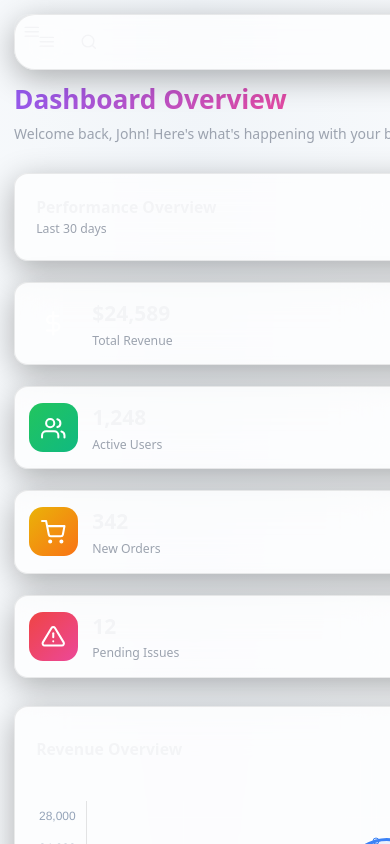
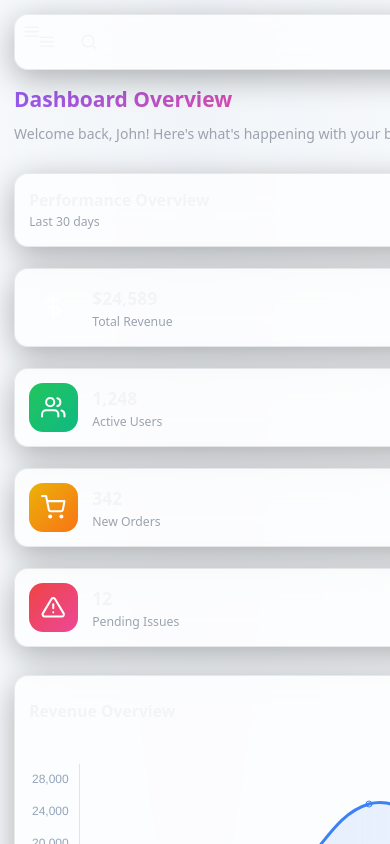
Before and after one commit to sommi991/QUANTUMFLOW-, a React (Vite) app: page / in a window 390 px wide. Shown: the top 844 px of the page. Built offline with nearby package versions, Linux system fonts and the light colour scheme.

Commit message:
Update index.css

```diff
--- a/src/index.css
+++ b/src/index.css
@@ -1,4 +1,3 @@
-
 @tailwind base;
 @tailwind components;
 @tailwind utilities;
@@ -365,6 +364,23 @@
   .animate-slide-up {
     animation: slide-up 0.6s ease-out;
   }
+
+  /* Chart Container */
+  .chart-container {
+    height: 250px;
+  }
+
+  @media (min-width: 640px) {
+    .chart-container {
+      height: 300px;
+    }
+  }
+
+  @media (min-width: 1024px) {
+    .chart-container {
+      height: 350px;
+    }
+  }
 }
 
 @layer utilities {
@@ -449,6 +465,74 @@
   .table-responsive {
     @apply -mx-4;
   }
+
+  /* Mobile First Improvements */
+  .container {
+    padding: 0 1rem;
+  }
+
+  .glass-card {
+    border-radius: 1rem;
+  }
+
+  .btn {
+    padding: 0.75rem 1rem;
+    font-size: 0.875rem;
+  }
+
+  .table th,
+  .table td {
+    padding: 0.75rem 0.5rem;
+    font-size: 0.875rem;
+  }
+
+  .chart-container {
+    height: 250px;
+  }
+
+  .stat-card {
+    padding: 1rem;
+  }
+}
+
+/* Extra Small Screens */
+@media (max-width: 400px) {
+  .text-3xl {
+    font-size: 1.5rem;
+  }
+
+  .text-2xl {
+    font-size: 1.25rem;
+  }
+
+  .text-xl {
+    font-size: 1.125rem;
+  }
+
+  .glass-card {
+    padding: 1rem;
+  }
+
+  .grid-cols-1 {
+    grid-template-columns: 1fr;
+  }
+}
+
+/* Touch-friendly tap targets */
+@media (hover: none) and (pointer: coarse) {
+  .btn,
+  button,
+  .nav-link,
+  .table tr {
+    min-height: 44px;
+    min-width: 44px;
+  }
+
+  input,
+  select,
+  textarea {
+    font-size: 16px !important;
+  }
 }
 
 /* Tablet styles */
@@ -507,6 +591,19 @@
   .print-only {
     display: block !important;
   }
+
+  /* Additional print styles */
+  body {
+    background: white !important;
+    color: black !important;
+  }
+
+  .glass-card {
+    box-shadow: none !important;
+    border: 1px solid #ddd !important;
+    background: white !important;
+    color: black !important;
+  }
 }
 
 /* Dark mode support (already dark by default) */
```
